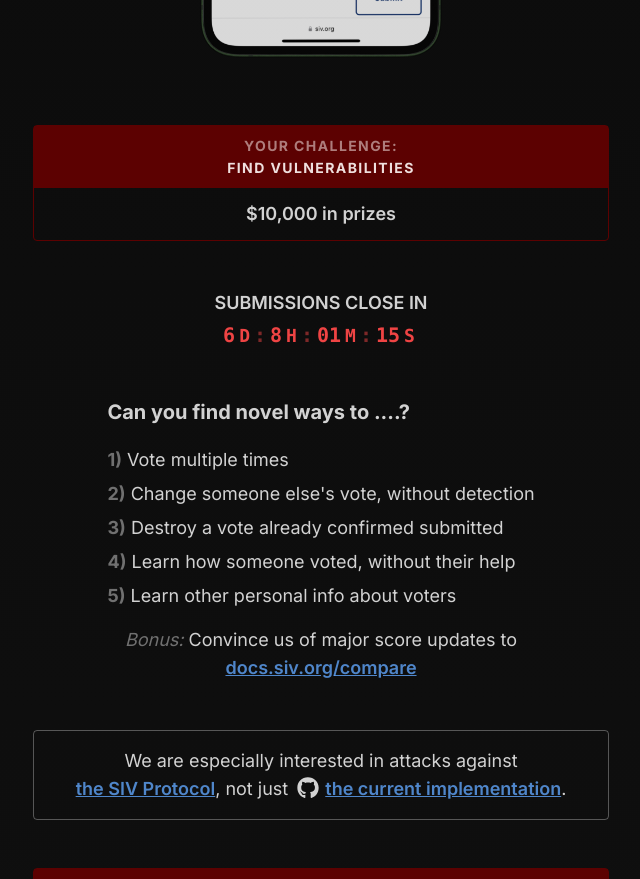
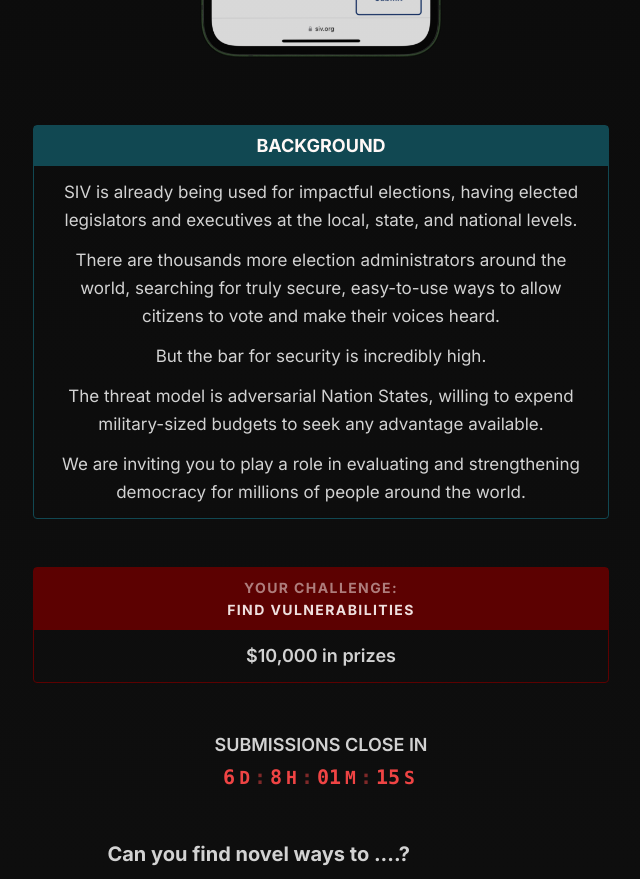
Before and after one commit to siv-org/hack.siv.org, a Next.js app: page / in a window 1280 px wide. Shown: the part 1020-1899 px from the top of the page, without its empty margins (319-959 px from the left). Built offline with nearby package versions, Linux system fonts and the light colour scheme.

Commit message:
Add BACKGROUND section

```diff
--- a/app/page.tsx
+++ b/app/page.tsx
@@ -53,6 +53,30 @@
       </Box>
 
       <SIVVoteUIScreenshot />
+
+      {/* Background */}
+      <Box title="BACKGROUND" color={deepTeal}>
+        <div className="space-y-3 px-1 text-[17px]">
+          <p>
+            SIV is already being used for impactful elections, having elected
+            legislators and executives at the local, state, and national levels.
+          </p>
+          <p>
+            There are thousands more election administrators around the world,
+            searching for truly secure, easy-to-use ways to allow citizens to
+            vote and make their voices heard.
+          </p>
+          <p>But the bar for security is incredibly&nbsp;high.</p>
+          <p>
+            The threat model is adversarial Nation States, willing to expend
+            military-sized budgets to seek any advantage available.
+          </p>
+          <p>
+            We are inviting you to play a role in evaluating and strengthening
+            democracy for millions of people around&nbsp;the&nbsp;world.
+          </p>
+        </div>
+      </Box>
 
       {/* YOUR CHALLENGE */}
       <Box
```
